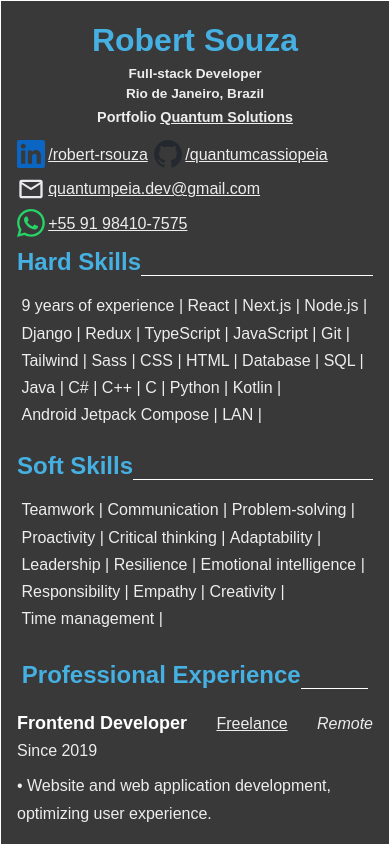
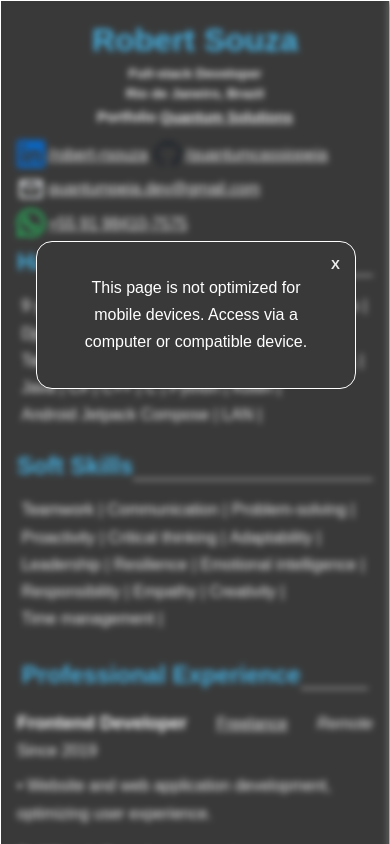
Before and after one commit to quantumcassiopeia/pirateKing-nextjs-resume, a Next.js app: page /en in a window 390 px wide. Shown: the top 844 px of the page. Built offline with nearby package versions, Linux system fonts and the light colour scheme; some icons are missing; a web font is replaced by a local one.

Commit message:
added: modal warning for mobile users

```diff
--- a/messages/en.json
+++ b/messages/en.json
@@ -134,5 +134,8 @@
         "date": "2024"
       }
     ]
+  },
+  "ModalMobile": {
+    "description": "This page is not optimized for mobile devices. Access via a computer or compatible device."
   }
 }
--- a/messages/pt-BR.json
+++ b/messages/pt-BR.json
@@ -134,5 +134,8 @@
         "date": "2024"
       }
     ]
+  },
+  "ModalMobile": {
+    "description": "Está página não é otimizada para dispositivos móveis. Acesse via computador ou outro dispositivo compatível."
   }
 }
--- a/src/app/[locale]/layout.tsx
+++ b/src/app/[locale]/layout.tsx
@@ -7,6 +7,7 @@ import { Duru_Sans } from "next/font/google";
 import "./globals.scss";
 import Header from "@/layout/Header/Header";
 import LocaleSwitcher from "@/components/LocaleSwitcher/LocaleSwitcher";
+import ModalMobile from "@/components/ModalMobile/ModalMobile";
 
 const duruSans = Duru_Sans({
   subsets: ["latin"],
@@ -40,6 +41,7 @@ export default async function RootLayout({
           <LocaleSwitcher />
           <Header />
           {children}
+          <ModalMobile />
         </body>
       </NextIntlClientProvider>
     </html>
--- /dev/null
+++ b/src/components/ModalMobile/ModalMobile.tsx
@@ -0,0 +1,26 @@
+"use client";
+import { useState } from "react";
+import { useTranslations } from "next-intl";
+import styles from "./styles.module.scss";
+
+export default function ModalMobile() {
+  const t = useTranslations("ModalMobile");
+  const [isOpen, setIsOpen] = useState(true);
+
+  const toggleModal = () => {
+    setIsOpen(!isOpen);
+  };
+
+  return (
+    <div
+      className={`${isOpen ? styles.modalMobileOpen : styles.modalMobileClose}`}
+    >
+      <div className={styles.modalContent}>
+        <button onClick={toggleModal} className={styles.closeButton}>
+          X
+        </button>
+        <p className={styles.description}>{t("description")}</p>
+      </div>
+    </div>
+  );
+}
--- /dev/null
+++ b/src/components/ModalMobile/styles.module.scss
@@ -0,0 +1,44 @@
+.modalMobileOpen {
+  position: absolute;
+  display: flex;
+  width: 100vw;
+  height: 100%;
+  backdrop-filter: blur(3px);
+  justify-content: center;
+  left: 0;
+  top: 0;
+  z-index: 10;
+}
+
+.modalMobileClose {
+  display: none;
+}
+
+.modalContent {
+  position: relative;
+  top: 15rem;
+}
+
+.closeButton {
+  position: absolute;
+  top: 1rem;
+  right: 1rem;
+  background-color: transparent;
+  border: none;
+}
+
+.description {
+  background: #393939;
+  color: white;
+  padding: 2rem;
+  border: solid 1px white;
+  border-radius: 1rem;
+  text-align: center;
+  max-width: 20rem;
+}
+
+@media (min-width: 769px) {
+  .modalMobileOpen {
+    display: none;
+  }
+}
```
